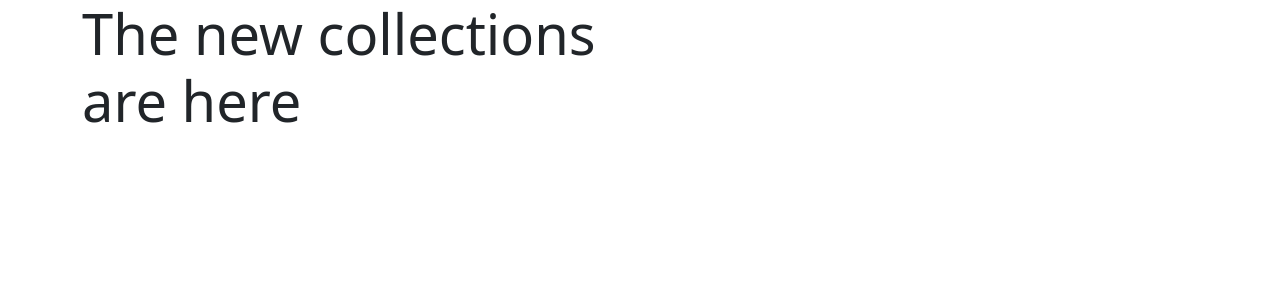
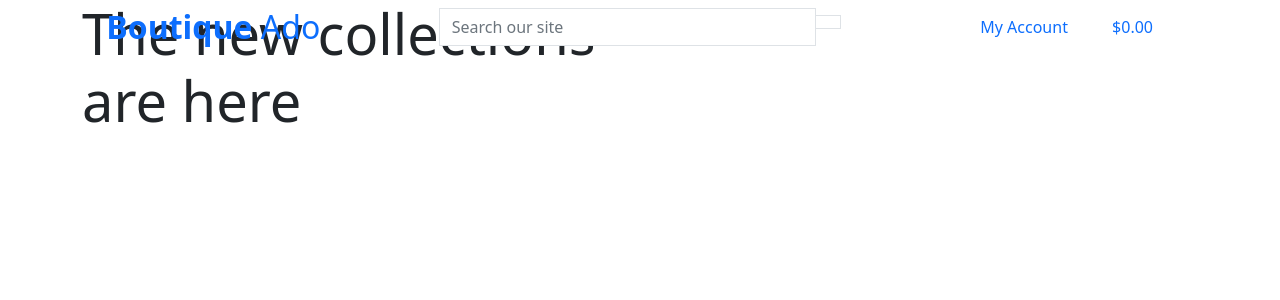
Before and after one commit to LoftusN13/Boutique-ado, a Django app: page / in a window 1280 px wide. Shown: the top 300 px of the page. Run offline with Django 3.2, Linux system fonts and the light colour scheme.

Commit message:
Added main page header

```diff
--- a/templates/base.html
+++ b/templates/base.html
@@ -13,16 +13,19 @@
         {% endblock %}
 
         {% block corecss %}
-        <link href="https://cdn.jsdelivr.net/npm/bootstrap@5.0.1/dist/css/bootstrap.min.css" rel="stylesheet" integrity="sha384-+0n0xVW2eSR5OomGNYDnhzAbDsOXxcvSN1TPprVMTNDbiYZCxYbOOl7+AMvyTG2x" crossorigin="anonymous">
+            <link href="https://cdn.jsdelivr.net/npm/bootstrap@5.0.1/dist/css/bootstrap.min.css" rel="stylesheet"
+                integrity="sha384-+0n0xVW2eSR5OomGNYDnhzAbDsOXxcvSN1TPprVMTNDbiYZCxYbOOl7+AMvyTG2x" crossorigin="anonymous">
         {% endblock %}
 
         {% block extra_css %}
         {% endblock %}
 
         {% block corejs%}
-        <script src="https://code.jquery.com/jquery-3.6.0.min.js" integrity="sha256-/xUj+3OJU5yExlq6GSYGSHk7tPXikynS7ogEvDej/m4="
-        crossorigin="anonymous"></script>
-        <script src="https://cdn.jsdelivr.net/npm/bootstrap@5.0.0-beta3/dist/js/bootstrap.bundle.min.js" integrity="sha384-JEW9xMcG8R+pH31jmWH6WWP0WintQrMb4s7ZOdauHnUtxwoG2vI5DkLtS3qm9Ekf" crossorigin="anonymous"></script>
+            <script src="https://code.jquery.com/jquery-3.6.0.min.js"
+                integrity="sha256-/xUj+3OJU5yExlq6GSYGSHk7tPXikynS7ogEvDej/m4=" crossorigin="anonymous"></script>
+            <script src="https://cdn.jsdelivr.net/npm/bootstrap@5.0.0-beta3/dist/js/bootstrap.bundle.min.js"
+                integrity="sha384-JEW9xMcG8R+pH31jmWH6WWP0WintQrMb4s7ZOdauHnUtxwoG2vI5DkLtS3qm9Ekf" crossorigin="anonymous">
+            </script>
         {% endblock %}
 
         {% block extra_js %}
@@ -32,7 +35,69 @@
     </head>
 
     <body>
-      <header class="container-fluid fixed-top"></header>
+        <header class="container-fluid fixed-top">
+            <div class="row">
+                <div class="col-12 col-lg-4 my-auto py-1 py-lg-0 text-center text-lg-left">
+                    <a href="{% url 'home' %}" class="nav-link main-logo-link">
+                        <h2 class="logo-font text-black my-0"><strong>Boutique</strong> Ado</h2>
+                    </a>
+                </div>
+                <div class="col-12 col-lg-4 my-auto py-1 py-lg-0">
+                    <form method="GET" action="">
+                        <div class="input-group w-100">
+                            <input class="form-control border border-black rounded-0" type="text" name="q"
+                                placeholder="Search our site">
+                            <div class="input-group-append">
+                                <button class="form-control btn btn-black border border-black rounded-0" type="submit">
+                                    <span class="icon">
+                                        <i class="fas fa-search"></i>
+                                    </span>
+                                </button>
+                            </div>
+                        </div>
+                    </form>
+                </div>
+                <div class="col-12 col-lg-4 my-auto py-1 py-lg-0">
+                    <ul class="list-inline list-unstyled text-center text-lg-right my-0">
+                        <li class="list-inline-item dropdown">
+                            <a class="text-black nav-link" href="#" id="user-options" data-toggle="dropdown" aria-haspopup="true" aria-expanded="false">
+                                <div class="text-center">
+                                    <div><i class="fas fa-user fa-lg"></i></div>
+                                    <p class="my-0">My Account</p>
+                                </div>
+                            </a>
+                            <div class="dropdown-menu border-0" aria-labelledby="user-options">
+                                {% if request.user.is_authenticated %}
+                                    {% if request.user.is_superuser %}
+                                        <a href="" class="dropdown-item">Product Management</a>
+                                    {% endif %}
+                                    <a href="" class="dropdown-item">My Profile</a>
+                                    <a href="{% url 'account_logout' %}" class="dropdown-item">Logout</a>
+                                {% else %}
+                                    <a href="{% url 'account_signup' %}" class="dropdown-item">Register</a>
+                                    <a href="{% url 'account_login' %}" class="dropdown-item">Login</a>
+                                {% endif %}
+                            </div>
+                        </li>
+                        <li class="list-inline-item">
+                            <a href="" class="{% if grand_total %}text-info font-weight-bold{% else %}text-black{% endif %} nav-link">
+                                <div class="text-center">
+                                    <div><i class="fas fa-shopping-bag fa-lg"></i></div>
+                                    <p class="my-0">
+                                        {% if grand_total %}
+                                            ${{ grand_total|floatformat:2}}
+                                        {% else %}
+                                            $0.00
+                                        {% endif %}
+                                    </p>
+                                </div>
+                            </a>
+                        </li>
+                    </ul>
+                </div>
+            </div>
+
+        </header>
 
         {% if messages %}
             <div class="message-container"></div>
@@ -49,4 +114,5 @@
 
 
     </body>
+
 </html>
```
Lines whose indentation alone changed are shown as unchanged.
